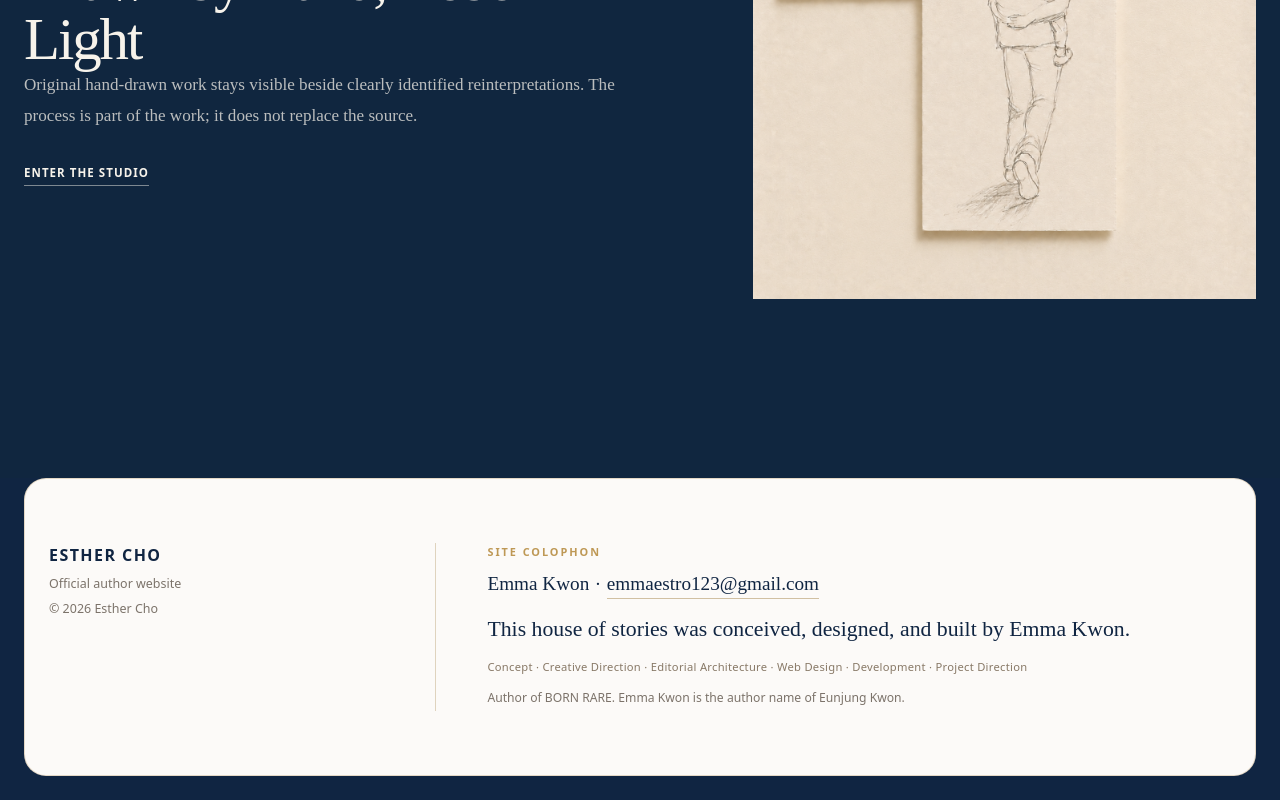
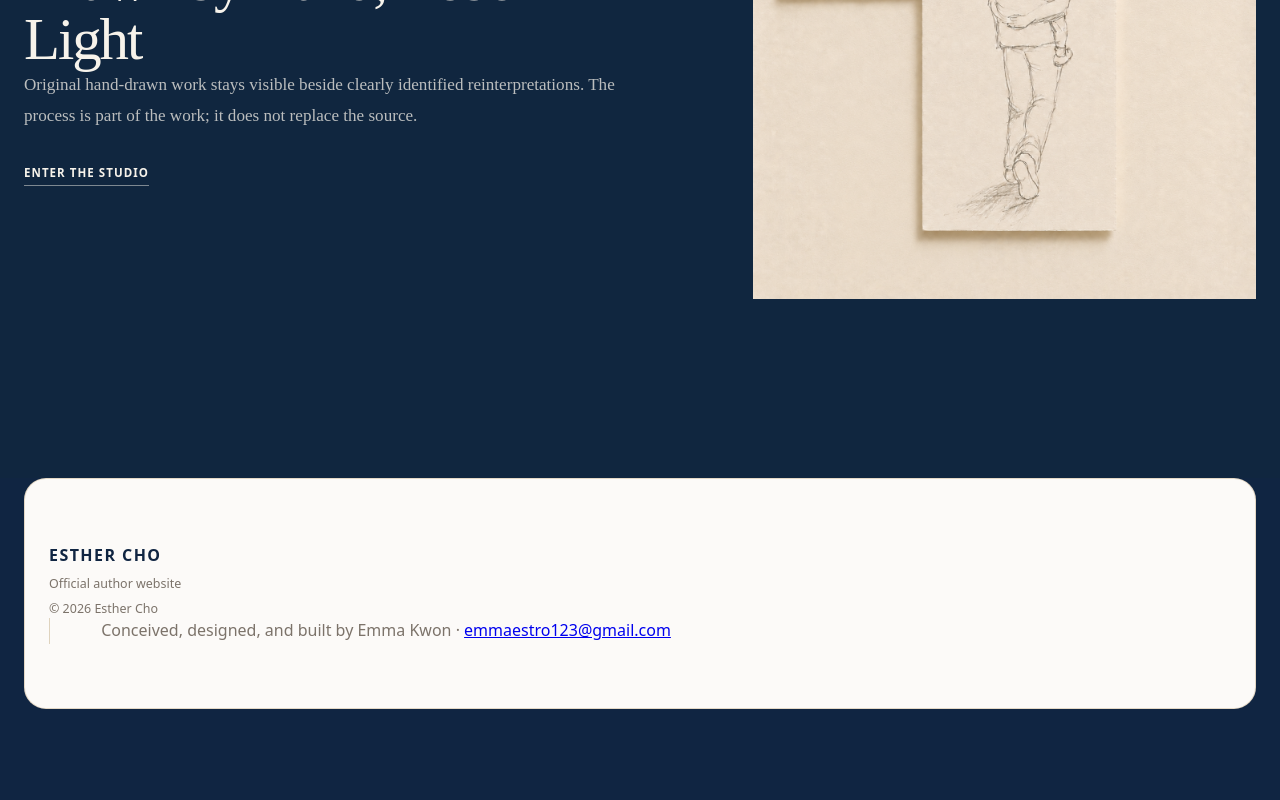
Before and after one commit to k-mama/esthercho, a Next.js app: page / in a window 1280 px wide. Shown: the part 5912-6712 px from the top of the page. After the commit the page ends 6645 px from the top, so only its background shows below. Built offline with nearby package versions, Linux system fonts and the light colour scheme.

Commit message:
style: quiet footer around Esther Cho

```diff
--- a/src/components/site-footer.tsx
+++ b/src/components/site-footer.tsx
@@ -1,9 +1,6 @@
 "use client";
 
 import { usePathname } from "next/navigation";
-
-const bornRareAmazonUrl =
-  "https://www.amazon.com/BORN-RARE-Emma-Kwon-ebook/dp/B0GX33CZQV";
 
 export function SiteFooter() {
   const pathname = usePathname();
@@ -13,87 +10,34 @@ export function SiteFooter() {
   const copy = isKorean
     ? {
         officialSite: "조성연 공식 작가 홈페이지",
-        siteLabel: "사이트 제작 기록",
-        credit:
-          "이 이야기의 집은 Emma Kwon이 기획하고, 디자인하고, 개발했습니다.",
-        roles:
-          "기획 · 크리에이티브 디렉션 · 콘텐츠 설계 · 웹디자인 · 웹개발 · 프로젝트 총괄",
-        identity:
-          "『BORN RARE』 저자. Emma Kwon은 Eunjung Kwon의 작가명입니다.",
+        credit: "기획 · 디자인 · 개발 Emma Kwon",
         siteAria: "조성연 작가 홈페이지 정보",
-        colophonAria: "웹사이트 제작자 정보",
-        amazonAria:
-          "Amazon에서 Emma Kwon의 BORN RARE 전자책 보기",
       }
     : {
         officialSite: "Official author website",
-        siteLabel: "SITE COLOPHON",
-        credit:
-          "This house of stories was conceived, designed, and built by Emma Kwon.",
-        roles:
-          "Concept · Creative Direction · Editorial Architecture · Web Design · Development · Project Direction",
-        identity:
-          "Author of BORN RARE. Emma Kwon is the author name of Eunjung Kwon.",
+        credit: "Conceived, designed, and built by Emma Kwon",
         siteAria: "Esther Cho website information",
-        colophonAria: "Website creator information",
-        amazonAria:
-          "View BORN RARE by Emma Kwon on Amazon",
       };
 
   return (
     <footer className="site-footer">
-      <div className="container site-footer-grid">
+      <div className="container site-footer-inner">
         <section
           className="site-footer-site"
           aria-label={copy.siteAria}
         >
           <p className="site-footer-name">ESTHER CHO</p>
-
-          <p className="site-footer-description">
-            {copy.officialSite}
-          </p>
-
-          <p className="site-footer-copyright">
-            © 2026 Esther Cho
-          </p>
+          <p className="site-footer-description">{copy.officialSite}</p>
+          <p className="site-footer-copyright">© 2026 Esther Cho</p>
         </section>
 
-        <section
-          className="site-footer-colophon"
-          aria-label={copy.colophonAria}
-        >
-          <p className="site-footer-kicker">
-            {copy.siteLabel}
-          </p>
-
-          <p className="site-footer-creator-line">
-            <span>Emma Kwon</span>
-            <span aria-hidden="true">·</span>
-            <a href="mailto:emmaestro123@gmail.com">
-              emmaestro123@gmail.com
-            </a>
-          </p>
-
-          <a
-            className="site-footer-amazon-link"
-            href={bornRareAmazonUrl}
-            target="_blank"
-            rel="noopener noreferrer"
-            aria-label={copy.amazonAria}
-          >
-            <p className="site-footer-credit">
-              {copy.credit}
-            </p>
-
-            <p className="site-footer-roles">
-              {copy.roles}
-            </p>
-
-            <p className="site-footer-maker-identity">
-              {copy.identity}
-            </p>
+        <p className="site-footer-colophon">
+          <span>{copy.credit}</span>
+          <span aria-hidden="true"> · </span>
+          <a href="mailto:emmaestro123@gmail.com">
+            emmaestro123@gmail.com
           </a>
-        </section>
+        </p>
       </div>
     </footer>
   );
```
